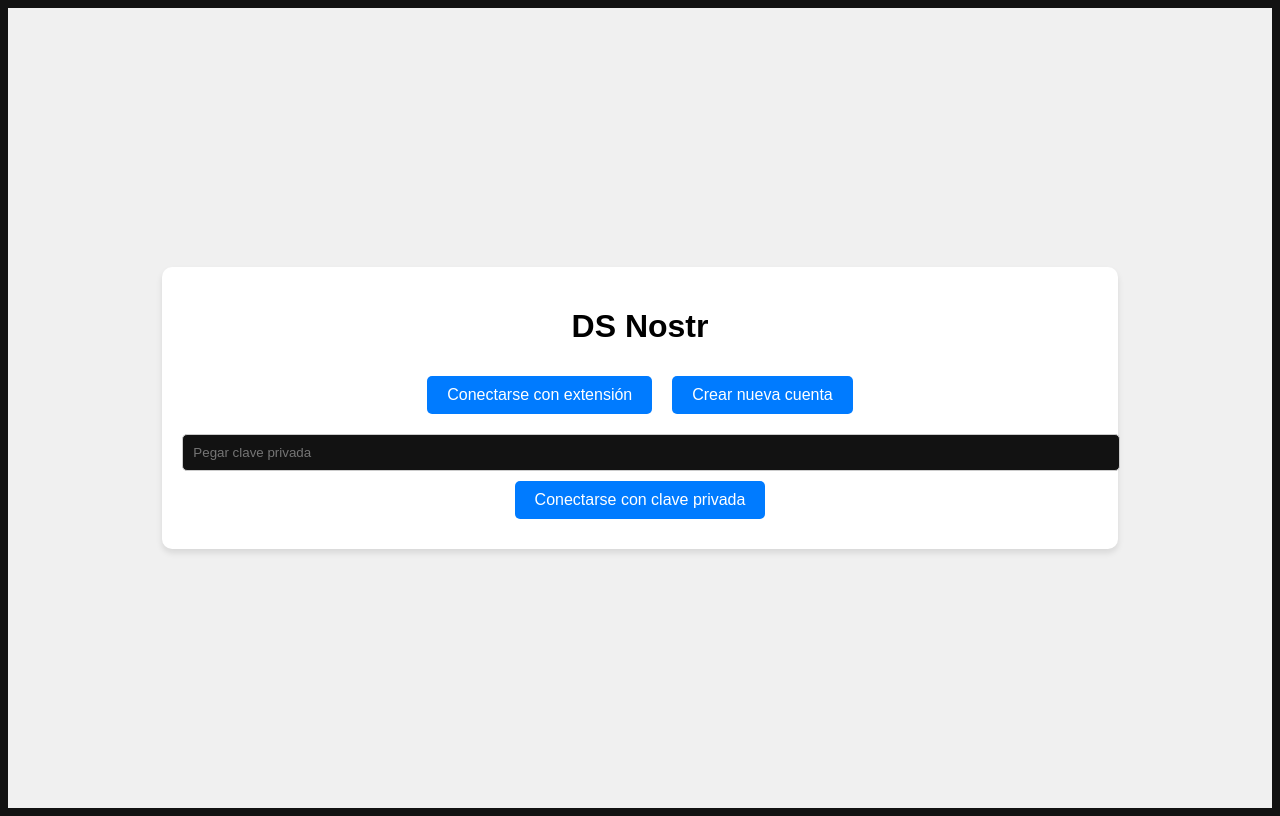
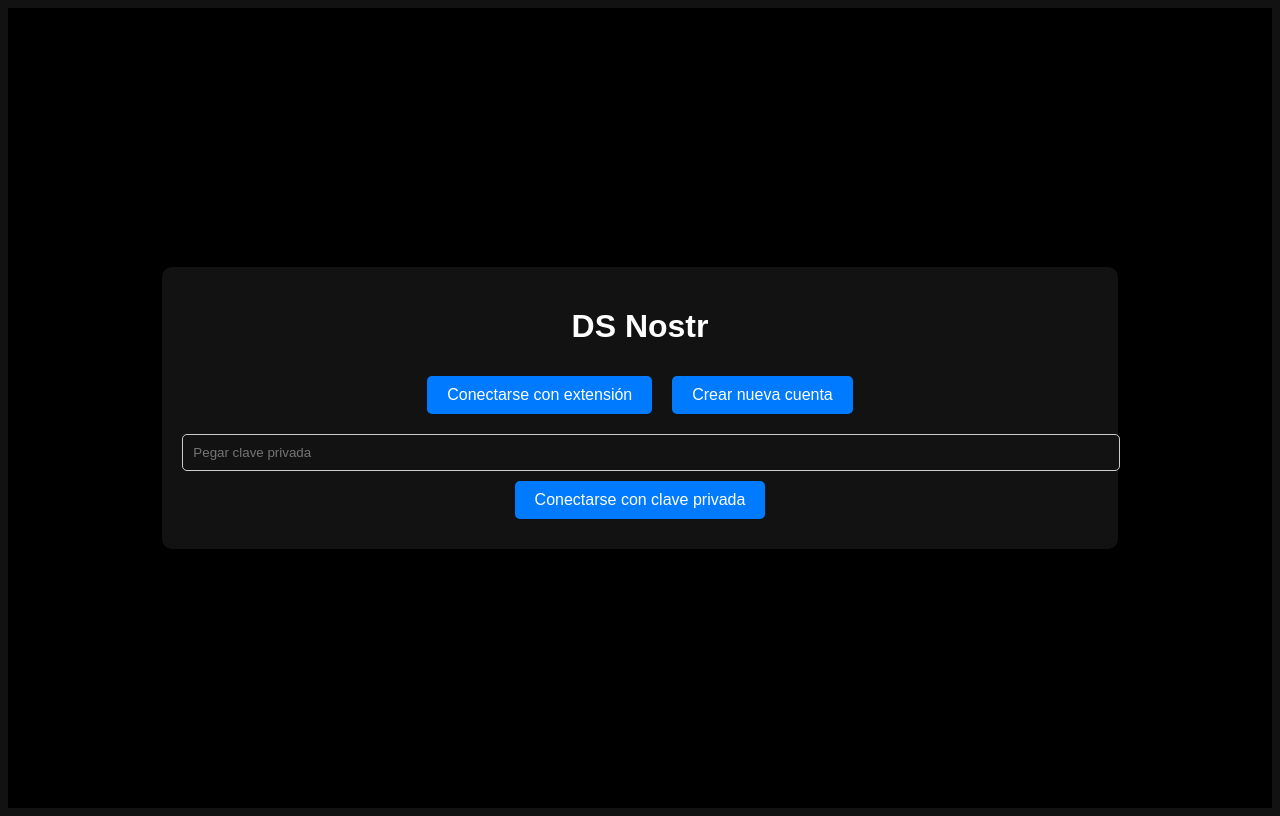
Before and after one commit to feririarte10/ds-nostr, a Next.js app: page / in a window 1280 px wide. Built offline with nearby package versions, Linux system fonts and the light colour scheme.

Commit message:
login dark mode

```diff
--- a/src/styles/login.css
+++ b/src/styles/login.css
@@ -1,6 +1,6 @@
 .container {
   font-family: Arial, sans-serif;
-  background-color: #f0f0f0;
+  background-color: #000;
   margin: 0;
   padding: 0;
   display: flex;
@@ -10,8 +10,8 @@
 }
 
 .loginBox {
-  background-color: #fff;
-  color: black;
+  background-color: #121212;
+  color: white;
   border-radius: 10px;
   box-shadow: 0 4px 6px rgba(0, 0, 0, 0.1);
   padding: 20px;
@@ -22,7 +22,7 @@
   display: inline-block;
   margin: 10px;
   padding: 10px 20px;
-  background-color: #007bff;
+  background-color: #007aff;
   color: #fff;
   border: none;
   border-radius: 5px;
```
